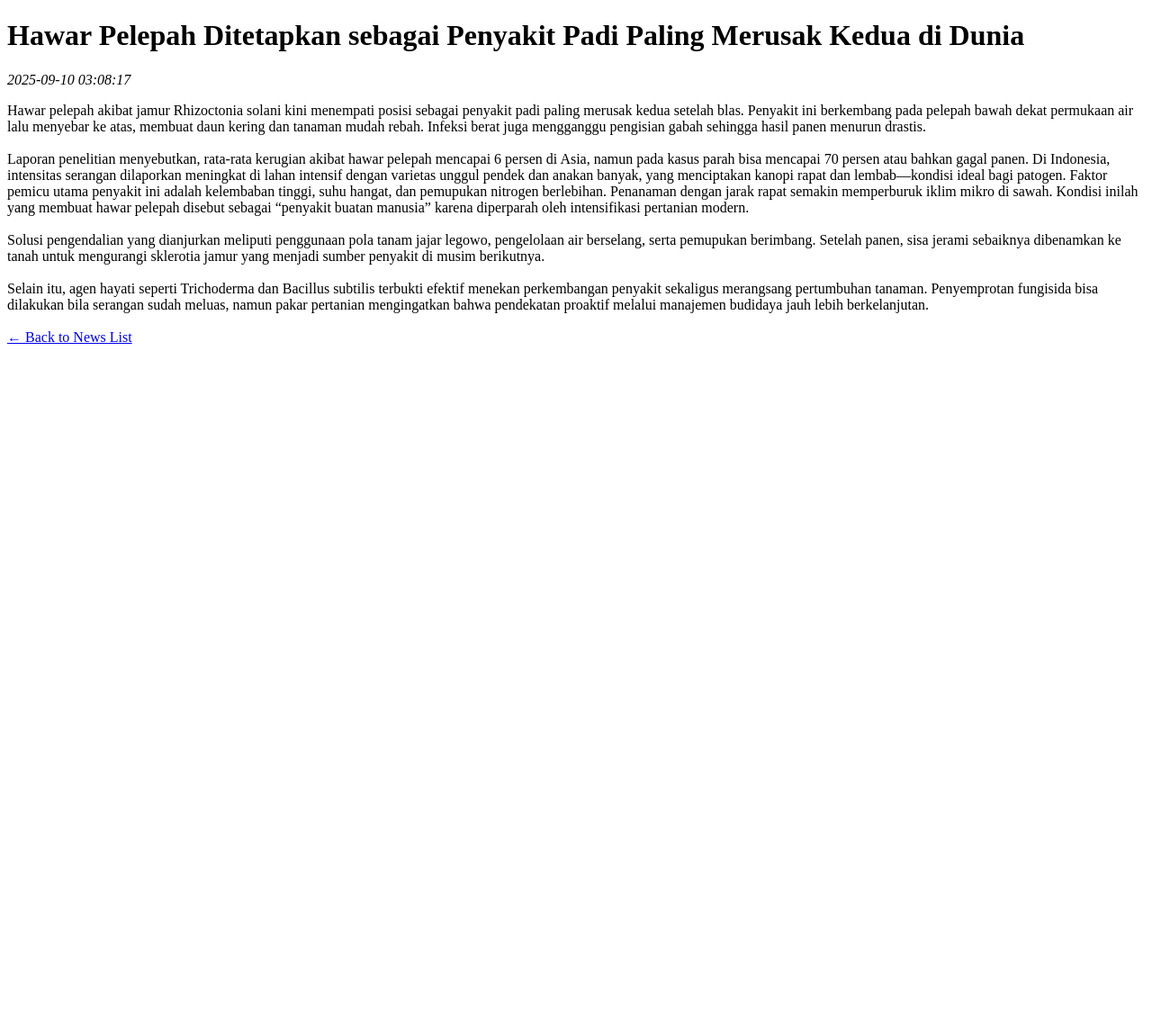
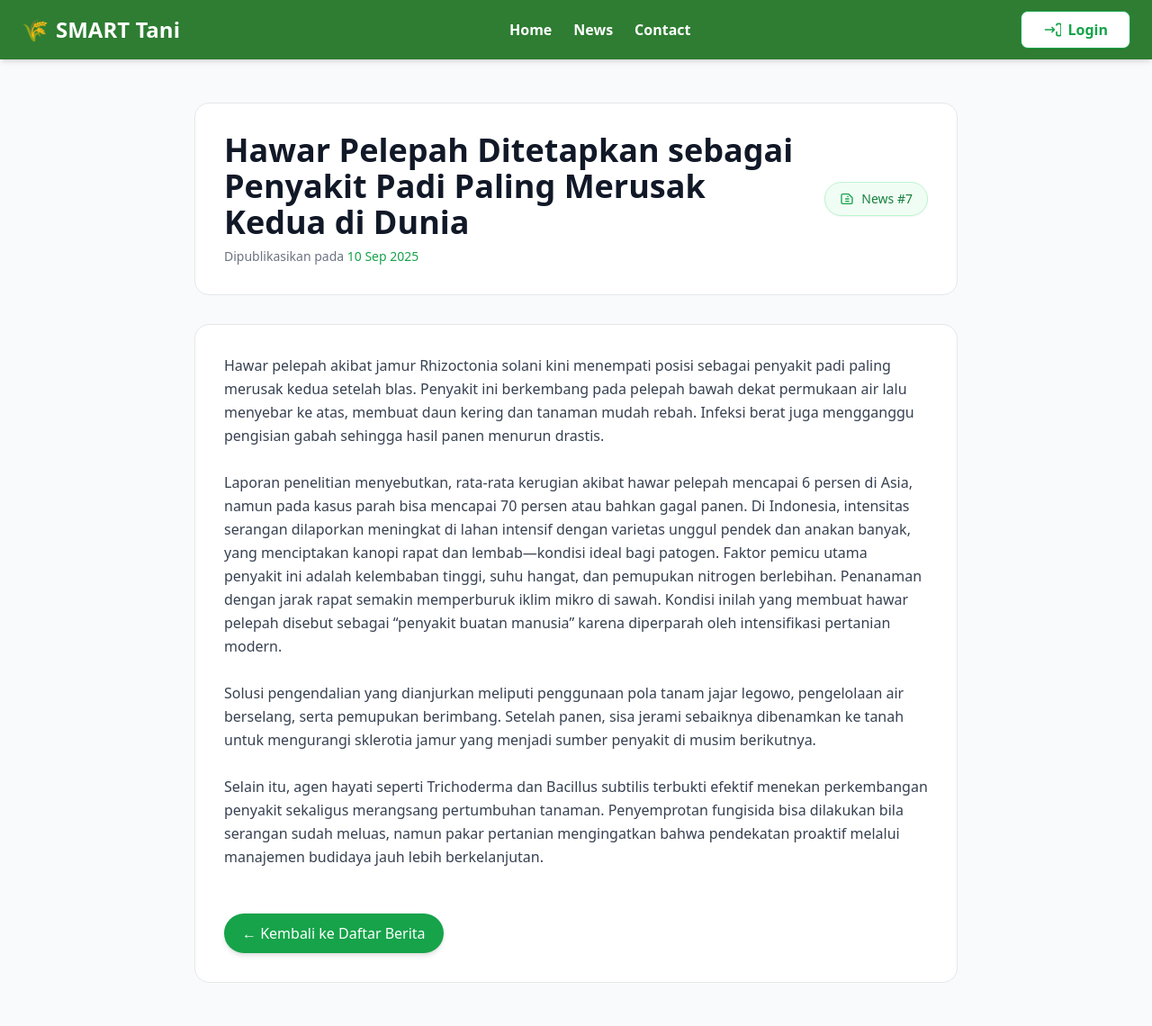
Before and after one commit to miftakhurrokhmat/amikomsolo_farmer_portal, a CodeIgniter app: page /amikomsolo_farmer_portal/index.php/home/news_detail/7 in a window 1280 px wide. Shown: the whole page at 90% size. Before the commit the page ends 382 px from the top, so only its background shows below. Run offline with CodeIgniter, Linux system fonts and the light colour scheme; data comes from the database, SQL or seed files in the repository; some libraries are stand-ins or nearby versions.

Commit message:
feat : updated style for detail news and layout contact

```diff
--- a/application/views/home/landing.php
+++ b/application/views/home/landing.php
@@ -151,7 +151,7 @@
 </div>
 <!-- Pagination -->
 <div class="mt-14 flex justify-center">
-  <nav class="flex items-center gap-2">
+  <nav class="flex items-center gap-2 text-green-700">
     <?= $pagination ?? '' ?>
   </nav>
 </div>
@@ -183,7 +183,7 @@
           <div class="w-12 h-12 flex items-center justify-center rounded-xl bg-green-100 text-green-600">
             <i class="fas fa-phone"></i>
           </div>
-          <p class="text-gray-700">
+          <p class="text-gray-700 mt-2">
             <?= htmlspecialchars($contact['telepon'] ?? '-') ?>
           </p>
         </li>
@@ -191,7 +191,7 @@
           <div class="w-12 h-12 flex items-center justify-center rounded-xl bg-green-100 text-green-600">
             <i class="fas fa-envelope"></i>
           </div>
-          <p class="text-gray-700">
+          <p class="text-gray-700 mt-2">
             <?= htmlspecialchars($contact['email'] ?? '-') ?>
           </p>
         </li>
--- a/application/views/home/news_detail.php
+++ b/application/views/home/news_detail.php
@@ -1,18 +1,100 @@
 <!DOCTYPE html>
-<html>
+<html lang="en">
 
 <head>
-    <title><?= $news_detail['title']; ?></title>
+  <meta charset="UTF-8">
+  <meta name="viewport" content="width=device-width, initial-scale=1.0">
+  <title><?= $news_detail['title']; ?></title>
+  <script src="https://cdn.tailwindcss.com"></script>
 </head>
 
-<body>
-    <h1><?= $news_detail['title']; ?></h1>
-    <p><em><?= $news_detail['created_at']; ?></em></p>
-    <div>
-        <?= $news_detail['content']; ?>
+<body class="bg-gray-50 text-gray-800 font-sans">
+    <!-- Navbar -->
+<nav class="bg-[#2E7D32] shadow-md sticky top-0 z-50">
+  <div class="max-w-7xl mx-auto px-6 py-3 flex items-center justify-between">
+    <!-- Logo -->
+    <a
+      href="#"
+      class="text-2xl font-extrabold text-white flex items-center gap-2 hover:text-green-300 transition"
+    >
+      🌾 <span>SMART Tani</span>
+    </a>
+    <!-- Nav Menu -->
+    <div class="flex items-center gap-6">
+      <a href="#home" class="text-white font-semibold hover:text-green-300 transition">Home</a>
+      <a href="#news" class="text-white font-semibold hover:text-green-300 transition">News</a>
+      <a href="#contact" class="text-white font-semibold hover:text-green-300 transition">Contact</a>
+    </div>
+    <!-- Nav Actions -->
+    <div class="flex items-center gap-4">
+      <a
+        href="<?= site_url('login') ?>"
+        class="inline-flex items-center gap-2 px-6 py-2 rounded-lg font-semibold
+               border border-green-600 text-green-600 bg-white
+               hover:bg-green-600 hover:text-white
+               transition-all duration-300 shadow-sm hover:shadow-md hover:scale-105"
+      >
+        <!-- Icon Login -->
+        <svg xmlns="http://www.w3.org/2000/svg"
+             class="w-5 h-5" fill="none" viewBox="0 0 24 24" stroke="currentColor" stroke-width="2">
+          <path stroke-linecap="round" stroke-linejoin="round" d="M15 12H3m12 0l-3-3m3 3l-3 3m6-9V6a2 2 0 012-2h2a2 2 0 012 2v12a2 2 0 01-2 2h-2a2 2 0 01-2-2v-3"/>
+        </svg>
+        Login
+      </a>
+    </div>
+  </div>
+</nav>
+  <div class="max-w-4xl mx-auto px-6 py-12 space-y-8">
+
+    <!-- Card Header (Judul + Info) -->
+    <div class="bg-white border rounded-2xl p-8 flex flex-col md:flex-row items-start md:items-center justify-between gap-4">
+      <div>
+        <h1 class="text-3xl md:text-4xl font-bold text-gray-900 leading-snug mb-2">
+          <?= $news_detail['title']; ?>
+        </h1>
+        <p class="text-sm text-gray-500">
+          Dipublikasikan pada
+          <span class="font-medium text-green-600">
+            <?= date('d M Y', strtotime($news_detail['created_at'])); ?>
+          </span>
+        </p>
+      </div>
+   <div
+  class="inline-flex items-center gap-2 px-4 py-2 rounded-full text-sm font-medium
+         bg-green-50 text-green-700 border border-green-200 shadow-sm whitespace-nowrap
+         hover:bg-green-100 hover:shadow-md transition-all duration-300"
+>
+  <!-- Icon Koran -->
+  <svg xmlns="http://www.w3.org/2000/svg"
+       class="w-4 h-4 text-green-600"
+       fill="none" viewBox="0 0 24 24" stroke="currentColor" stroke-width="2">
+    <path stroke-linecap="round" stroke-linejoin="round"
+          d="M19 20H5a2 2 0 01-2-2V6a2 2 0 012-2h10l6 6v8a2 2 0 01-2 2z" />
+    <path stroke-linecap="round" stroke-linejoin="round" d="M13 8h1m-4 4h5m-5 4h5" />
+  </svg>
+   News #<?= $news_detail['id']; ?>
+</div>
+
     </div>
 
-    <a href="<?= site_url('home'); ?>">← Back to News List</a>
+    <!-- Card Konten -->
+    <div class="bg-white border rounded-2xl p-8">
+      <div class="prose prose-lg max-w-none text-gray-700 leading-relaxed mb-6">
+        <?= $news_detail['content']; ?>
+      </div>
+
+      <!-- Tombol back -->
+      <div>
+        <a href="<?= site_url('home'); ?>"
+          class="inline-flex items-center gap-2 px-5 py-2.5 rounded-full
+                 bg-green-600 text-white font-medium shadow-md
+                 hover:bg-green-700 hover:shadow-lg hover:scale-105
+                 transition-all duration-300">
+          ← Kembali ke Daftar Berita
+        </a>
+      </div>
+    </div>
+  </div>
 </body>
 
 </html>
```
